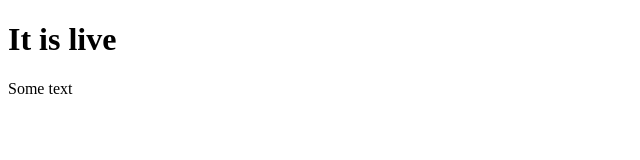
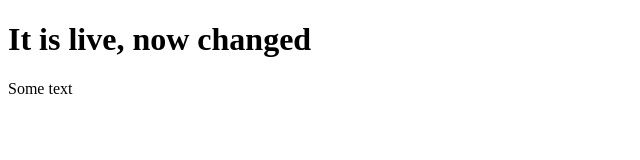
Before and after one commit to Stameni/testindex, a plain HTML site: page index.html in a window 1280 px wide. Shown: the whole page, without its empty margins (0-640 px from the left). Drawn offline with Linux system fonts and the light colour scheme.

Commit message:
Update index.html
change

```diff
--- a/index.html
+++ b/index.html
@@ -2,7 +2,7 @@
 <html>
 <body>
 
-<h1>It is live</h1>
+<h1>It is live, now changed</h1>
 <p>Some text</p>
 
 </body>
```
